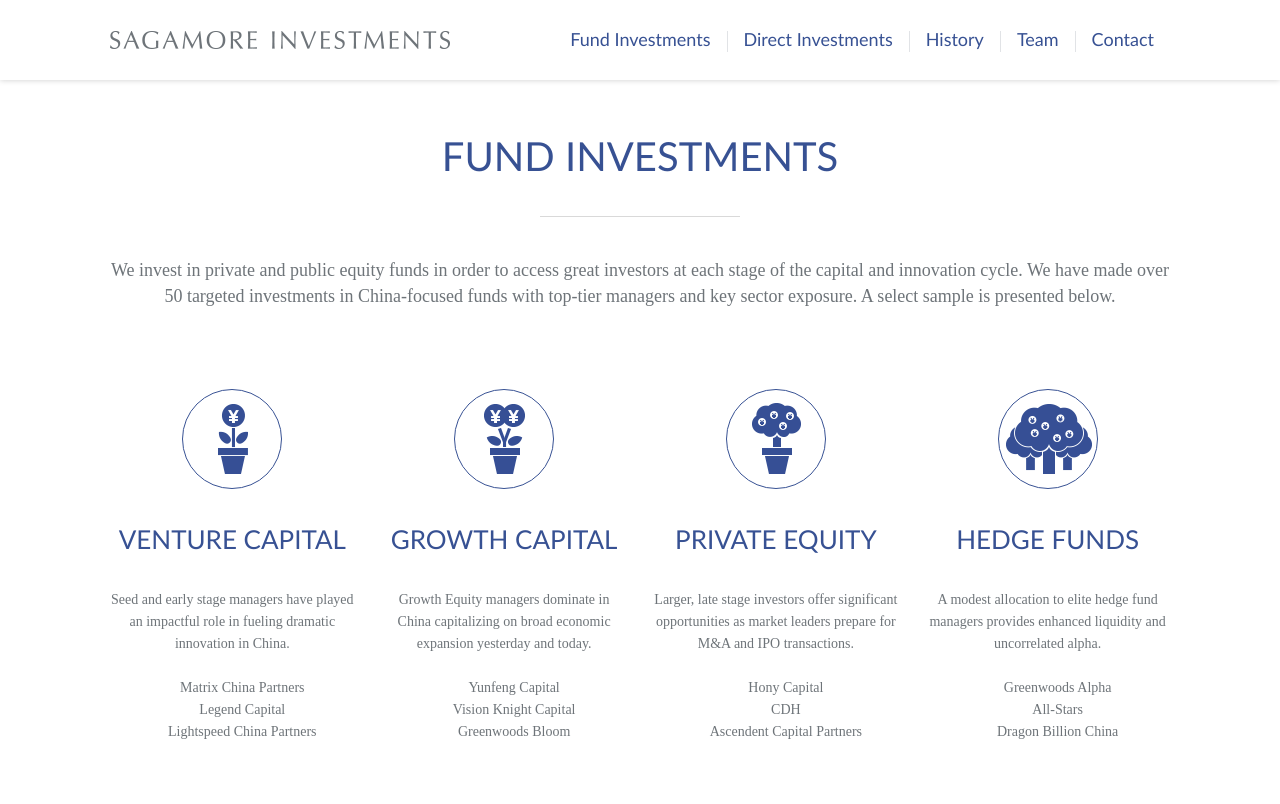
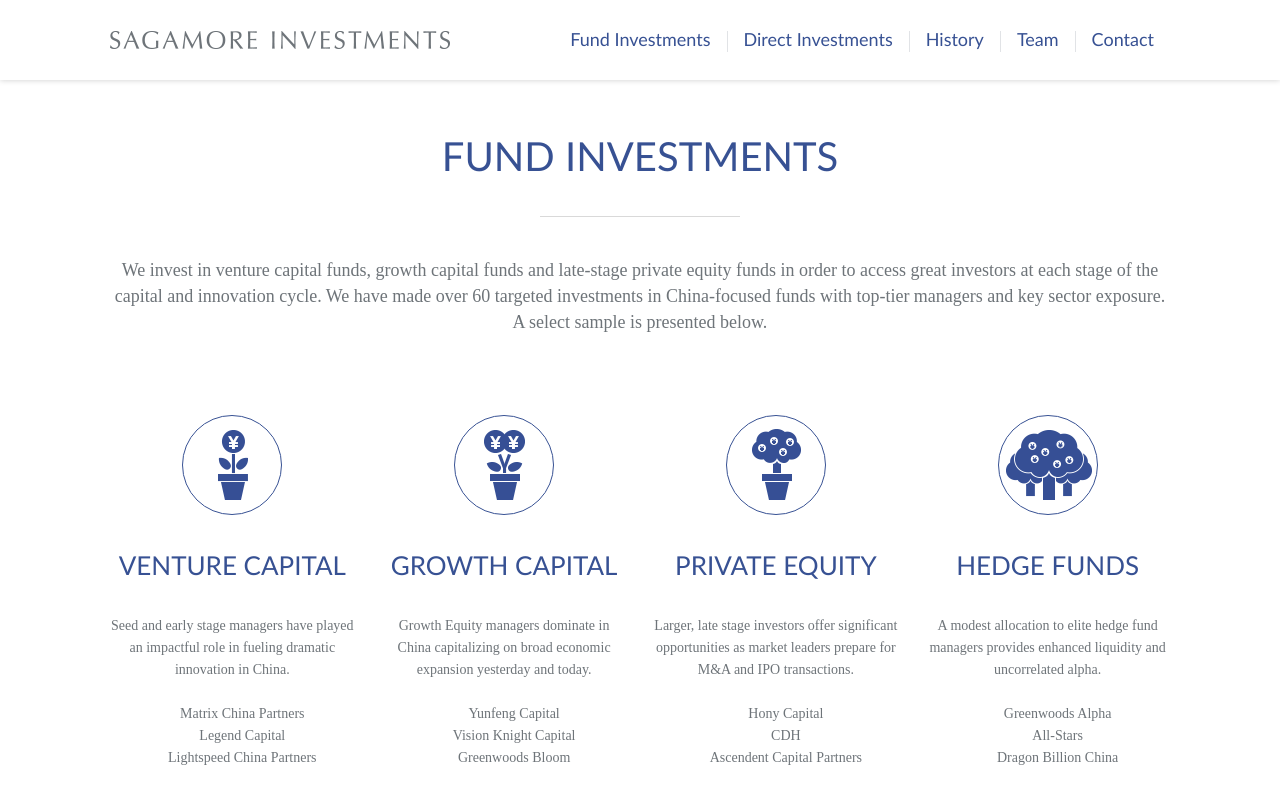
Before and after one commit to sagamore/sagamore.github.io, a Jekyll site: the page built from index.html, in a window 1280 px wide and 900 px high, scrolled down 844 px. Shown: the top 804 px of the window. Built offline with Jekyll 4.4.1, drawn with Linux system fonts in a browser that asks for light colours.

Commit message:
Updated index.html

```diff
--- a/index.html
+++ b/index.html
@@ -72,8 +72,8 @@
         <div class="revel_container">
             <h3>Fund Investments</h3>
 
-            <p>We invest in private and public equity funds in order to access great investors at each stage
-                of the capital and innovation cycle. We have made over 50 targeted investments in China-focused funds
+            <p>We invest in venture capital funds, growth capital funds and late-stage private equity funds in order to access great investors at each stage
+                of the capital and innovation cycle. We have made over 60 targeted investments in China-focused funds
                 with top-tier managers and key sector exposure. A select sample is presented below.</p>
         </div>
     </header>
```
